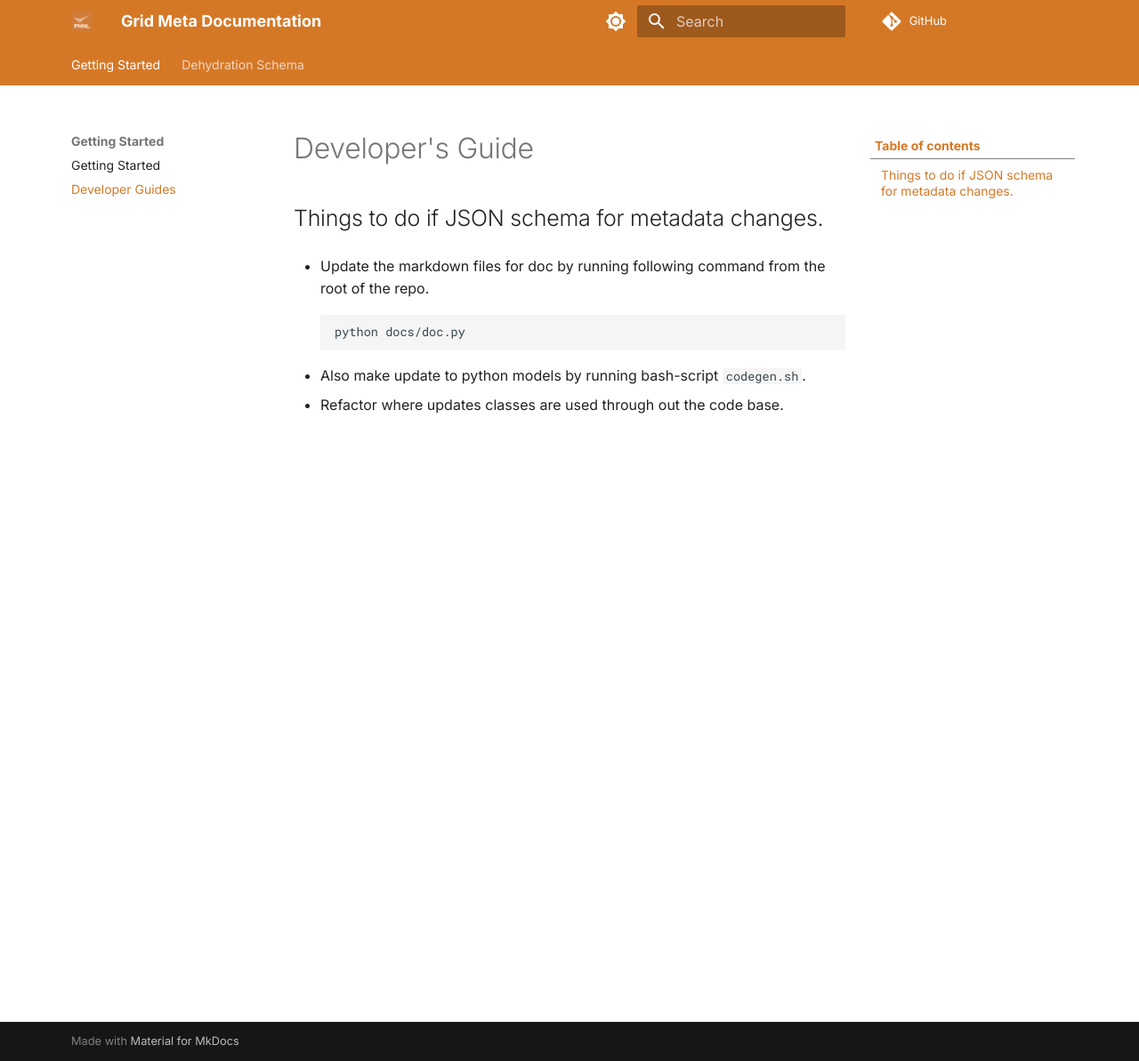
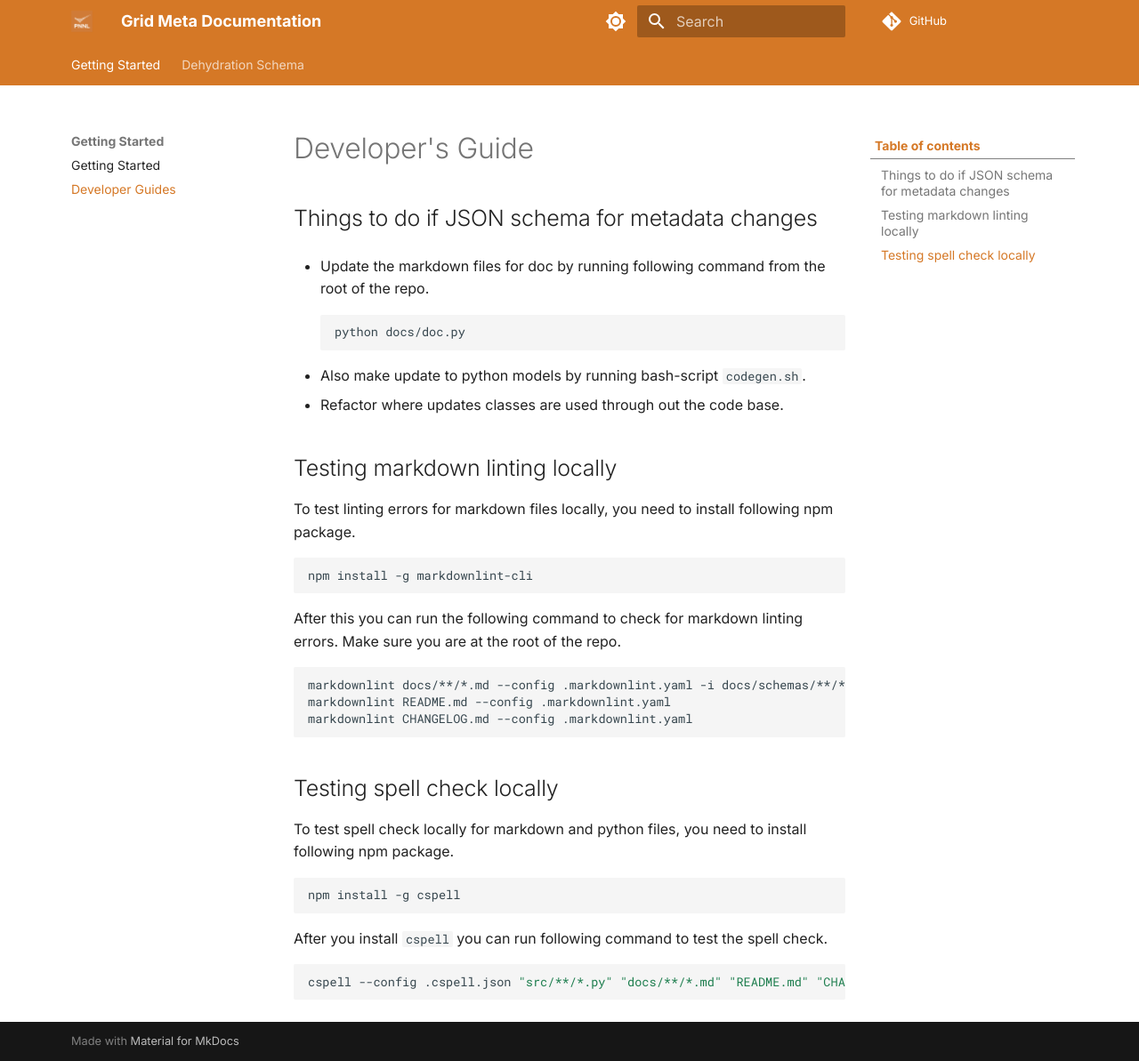
Before and after one commit to Grid-Atlas/grid-meta, an MkDocs documentation site: the page built from docs/getting-started/dev-guides.md, in a window 1280 px wide and 1193 px high. Shown: the whole window at 89% size. Built offline with MkDocs 1.6.1 and Material for MkDocs 9.7.7, drawn with Linux system fonts in a browser that asks for light colours; comment, search, counter and statistics services are not loaded; the version menu is left out.

Commit message:
added markdown linter and code spell config

````diff
--- a/docs/getting-started/dev-guides.md
+++ b/docs/getting-started/dev-guides.md
@@ -1,7 +1,6 @@
 # Developer's Guide
 
-
-## Things to do if JSON schema for metadata changes.
+## Things to do if JSON schema for metadata changes
 
 * Update the markdown files for doc by running following command from the root of the repo.
 
@@ -11,3 +10,33 @@
 
 * Also make update to python models by running bash-script `codegen.sh`.
 * Refactor where updates classes are used through out the code base.
+
+## Testing markdown linting locally
+
+To test linting errors for markdown files locally, you need to install following npm package.
+
+```bash
+npm install -g markdownlint-cli
+```
+
+After this you can run the following command to check for markdown linting errors. Make sure you are at the root of the repo.
+
+```bash
+markdownlint docs/**/*.md --config .markdownlint.yaml -i docs/schemas/**/*.md
+markdownlint README.md --config .markdownlint.yaml
+markdownlint CHANGELOG.md --config .markdownlint.yaml
+```
+
+## Testing spell check locally
+
+To test spell check locally  for markdown and python files, you need to install following npm package.
+
+```bash
+npm install -g cspell
+```
+
+After you install `cspell` you can run following command to test the spell check.
+
+```bash
+cspell --config .cspell.json "src/**/*.py" "docs/**/*.md" "README.md" "CHANGELOG.md"
+```
````
Also changed, not shown: .markdownlint.yaml (added, +34 -0 lines), CHANGELOG.md (+14 -7 lines), README.md (+0 -1 lines), docs/index.md (+0 -1 lines), docs/schemas/dehydration_metadata_v1/feeder_section_item.md (+5 -5 lines), docs/schemas/dehydration_metadata_v1/metadata.md (+1 -1 lines), docs/schemas/dehydration_metadata_v1/transformer_item.md (+4 -4 lines), docs/schemas/dehydration_metadata_v1/voltage_metric.md (+1 -1 lines), .cspell.json (added), 7 other files.
